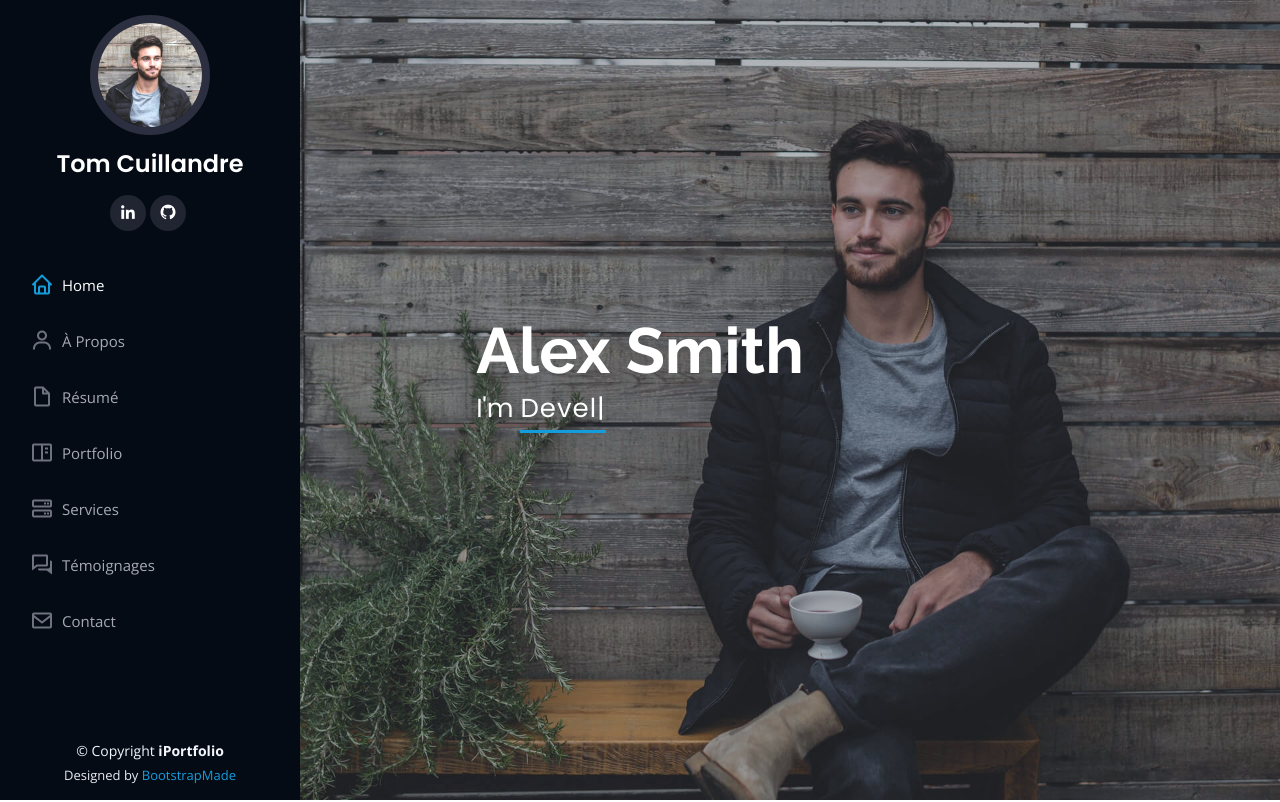
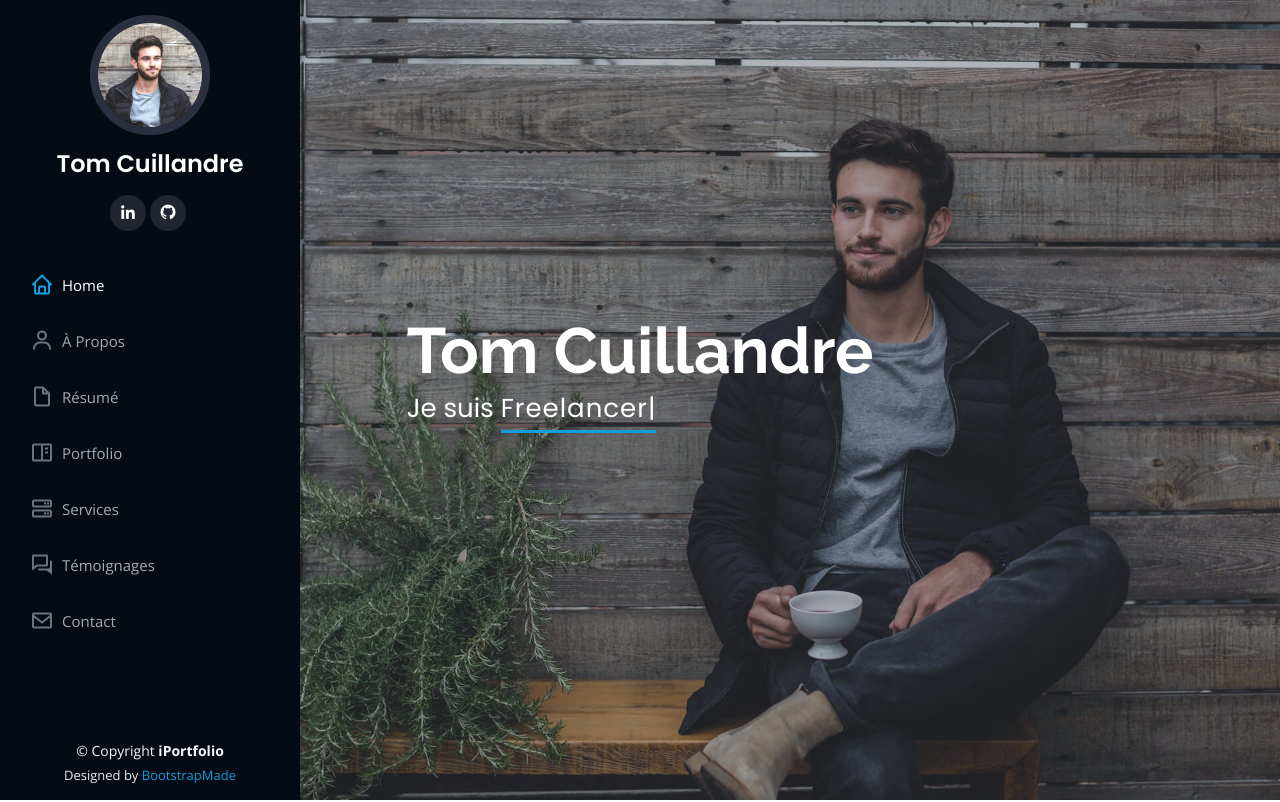
Before and after one commit to Frozox/Portfolio, a React (Create React App) app: page / in a window 1280 px wide. Shown: the top 802 px of the page. Built offline with nearby package versions, Linux system fonts and the light colour scheme.

Commit message:
Ajout du package react-typed

```diff
--- a/package.json
+++ b/package.json
@@ -8,7 +8,8 @@
     "react-dom": "^16.2.0",
     "react-ga": "^2.3.5",
     "react-pdf": "^5.3.0",
-    "react-scripts": "1.0.17"
+    "react-scripts": "1.0.17",
+    "react-typed": "^1.2.0"
   },
   "scripts": {
     "start": "react-scripts start",
--- a/public/data.json
+++ b/public/data.json
@@ -5,6 +5,7 @@
     "description": "",
     "jobDescription": "",
     "image": "assets/img/profile-img.jpg",
+    "backgroundImage": "",
     "bio": "",
     "contactmessage": "",
     "email": "tom.cuillandre@sfr.fr",
@@ -16,6 +17,12 @@
     },
     "website": "",
     "resumedownload": "",
+    "hero": [
+      "Designer",
+      "Développeur ",
+      "Freelancer",
+      "Photographe"
+    ],
     "social": [
       {
         "name": "linkedin",
--- a/public/index.html
+++ b/public/index.html
@@ -41,15 +41,6 @@
     <div id="root"></div>
     <!-- ======= Mobile nav toggle button ======= -->
     <i class="bi bi-list mobile-nav-toggle d-xl-none"></i>
-
-    <!-- ======= Hero Section ======= -->
-    <section id="hero" class="d-flex flex-column justify-content-center align-items-center">
-        <div class="hero-container" data-aos="fade-in">
-            <h1>Alex Smith</h1>
-            <p>I'm <span class="typed" data-typed-items="Designer, Developer, Freelancer, Photographer"></span></p>
-        </div>
-    </section>
-    <!-- End Hero -->
 
     <main id="main">
 
@@ -703,7 +694,7 @@
     <script src="assets/vendor/php-email-form/validate.js"></script>
     <script src="assets/vendor/purecounter/purecounter.js"></script>
     <script src="assets/vendor/swiper/swiper-bundle.min.js"></script>
-    <script src="assets/vendor/typed.js/typed.min.js"></script>
+    <!-- <script src="assets/vendor/typed.js/typed.min.js"></script> -->
     <script src="assets/vendor/waypoints/noframework.waypoints.js"></script>
 
     <!-- Template Main JS File -->
--- a/src/App.js
+++ b/src/App.js
@@ -3,6 +3,7 @@ import ReactGA from 'react-ga';
 import $ from 'jquery';
 import './App.css';
 import Header from './Components/Header';
+import Hero from './Components/Hero';
 
 class App extends Component {
 
@@ -39,6 +40,7 @@ class App extends Component {
     return (
       <div className="App">
         <Header data={{ main: this.state.data.main, nav: this.state.data.nav }} />
+        <Hero data={this.state.data.main} />
       </div>
     );
   }
--- a/src/Components/Header.js
+++ b/src/Components/Header.js
@@ -16,7 +16,7 @@ class Header extends Component {
                return <li><a href={nav.url} className="nav-link scrollto"><i className={nav.className}></i><span>{nav.name}</span></a></li>
             }
          });
-      }
+
          return (
             <header id="header">
                <div className="d-flex flex-column">
@@ -30,24 +30,15 @@ class Header extends Component {
                   <nav id="navbar" className="nav-menu navbar">
                      <ul>
                         {nav}
-                     {/* <li><a href="#hero" className="nav-link scrollto active"><i className="bx bx-home"></i>
-                        <span>Home</span></a></li>
-                     <li><a href="#about" className="nav-link scrollto"><i className="bx bx-user"></i> <span>À propos</span></a>
-                     </li>
-                     <li><a href="#resume" className="nav-link scrollto"><i className="bx bx-file-blank"></i>
-                        <span>Résumé</span></a></li>
-                     <li><a href="#portfolio" className="nav-link scrollto"><i className="bx bx-book-content"></i>
-                        <span>Portfolio</span></a></li>
-                     <li><a href="#services" className="nav-link scrollto"><i className="bx bx-server"></i>
-                        <span>Services</span></a></li>
-                     <li><a href="#contact" className="nav-link scrollto"><i className="bx bx-envelope"></i>
-                        <span>Contact</span></a></li> */}
                      </ul>
                   </nav>
                </div>
             </header>
          );
       }
+
+      return null;
+   }
 }
 
 export default Header;
--- /dev/null
+++ b/src/Components/Hero.js
@@ -0,0 +1,25 @@
+import React, { Component } from 'react';
+import Typed from 'react-typed';
+
+class Hero extends Component {
+    render() {
+
+        if (this.props.data) {
+            var name = this.props.data.name;
+            var hero = this.props.data.hero;
+
+            return (
+                <section id="hero" className="d-flex flex-column justify-content-center align-items-center">
+                    <div className="hero-container" data-aos="fade-in">
+                        <h1>{name}</h1>
+                        <p>Je suis <Typed strings={hero} typeSpeed={70} backSpeed={80} loop /></p>
+                    </div>
+                </section>
+            );
+        }
+
+        return null;
+    }
+}
+
+export default Hero;
```
Also changed, not shown: 1 other file (tests, documents, lock files or other folders). Lines whose indentation alone changed are shown as unchanged.
